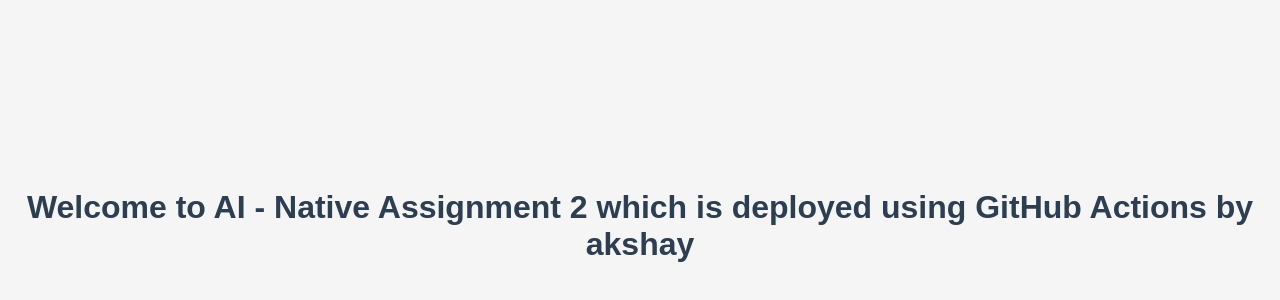
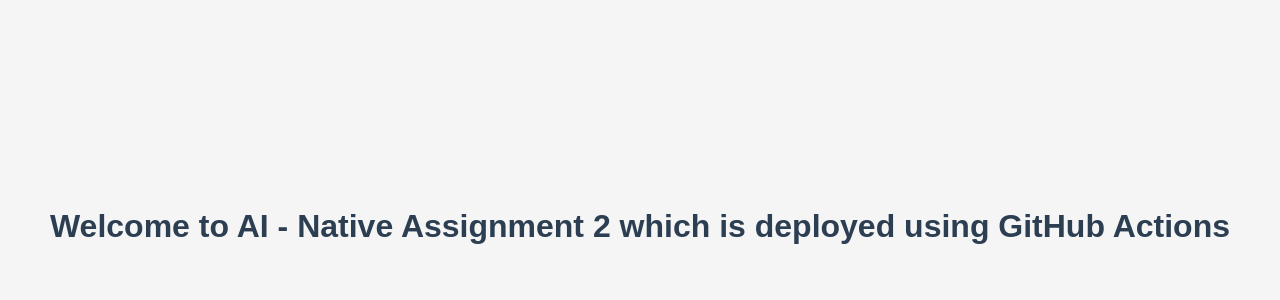
Before and after one commit to Akshayahire-talentica/ci-cd-dashboard, a plain HTML site: page index.html in a window 1280 px wide. Shown: the part 174-474 px from the top of the page. Drawn offline with Linux system fonts and the light colour scheme.

Commit message:
Update index.html

```diff
--- a/index.html
+++ b/index.html
@@ -21,6 +21,6 @@
   </style>
 </head>
 <body>
-<b>  <h1>Welcome to AI - Native Assignment 2 which is deployed using GitHub Actions by akshay  </h1></b>
+<b>  <h1>Welcome to AI - Native Assignment 2 which is deployed using GitHub Actions  </h1></b>
 </body>
 </html>
```
